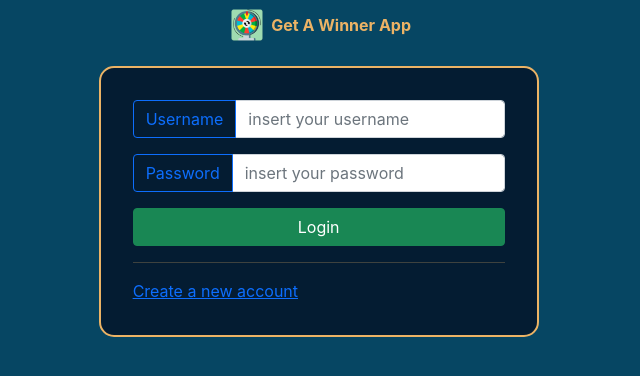
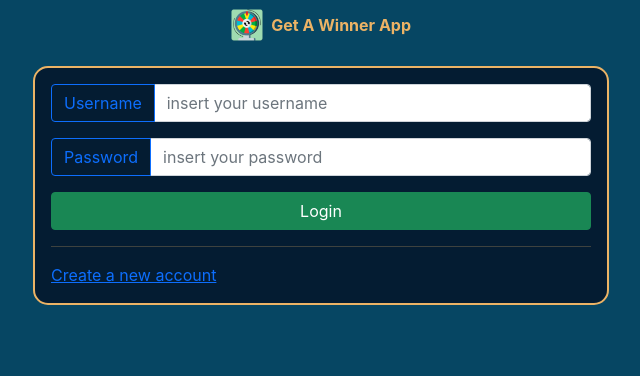
Before and after one commit to VictorMPA96/GetAWinner-Front, a React (Create React App) app: page / in a window 1280 px wide. Shown: the top 376 px of the page, without its empty margins (319-959 px from the left). Built offline with nearby package versions, Linux system fonts and the light colour scheme.

Commit message:
containers size and draw error messages fixed

```diff
--- a/src/components/competitors/drawHeader.tsx
+++ b/src/components/competitors/drawHeader.tsx
@@ -12,7 +12,7 @@ const DrawHeader: FC<IDrawHeader> = () => {
     const Competitors = store.getState().competitors;
     const [numOfWinners, setNumOfWinners] = useState(1);
     const [typeDraw, setTypeDraw] = useState("classic");
-    const [errorMsg, setErrorMsg] = useState("");;
+    const [errorMsg, setErrorMsg] = useState("");
     const [showError, setShowError] = useState(false);
     const [nowDisable, setNowDisable] = useState(false);
 
@@ -86,7 +86,7 @@ const DrawHeader: FC<IDrawHeader> = () => {
             setShowError(false);
             navigate("/winner");
 
-        }else{
+        }else if(typeDraw === "best-of-three"){
             setErrorMsg("This type of draw requires at least three competitors.");
             setShowError(true);
         }
--- a/src/index.css
+++ b/src/index.css
@@ -44,16 +44,19 @@ hr{
   height: 80%;
 }
 
+#loginBody, #registerBody{
+  width: 45%;
+  min-width: 490px;
+}
+
 #loginContent, #registerContent, #winnerContent{
   display: flex;
   flex-direction: column;
-  width: 50%;
-  min-width: 440px;
   margin-top: 1em;
   background-color: #041C32;
   border: 2px solid #ECB365;
   border-radius: 15px;
-  padding: 2em;
+  padding: 1em;
   height: fit-content;
   color: wheat;
 
```
